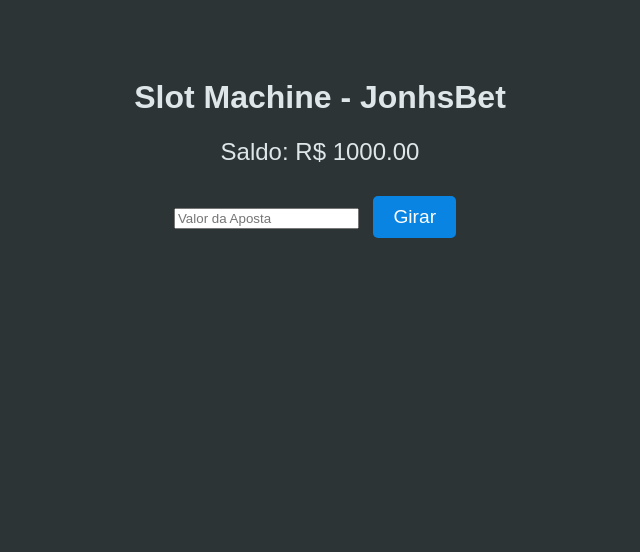
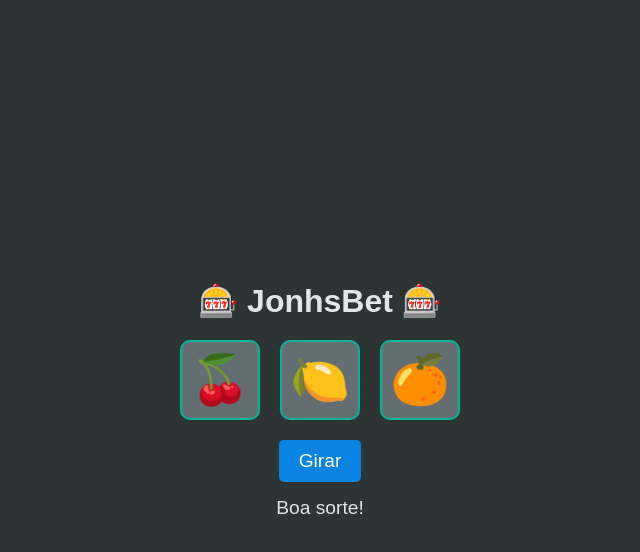
Before and after one commit to jpfachina01/Jonhsbet-Slotmachine, a plain HTML site: page index.html in a window 1280 px wide. Shown: the whole page, without its empty margins (320-960 px from the left). Drawn offline with Linux system fonts and the light colour scheme.

Commit message:
Update index.html

```diff
--- a/index.html
+++ b/index.html
@@ -3,75 +3,18 @@
 <head>
     <meta charset="UTF-8">
     <meta name="viewport" content="width=device-width, initial-scale=1.0">
-    <title>Slot Machine - JonhsBet</title>
-    <style>
-        body {
-            font-family: Arial, sans-serif;
-            background-color: #2d3436;
-            color: #dfe6e9;
-            text-align: center;
-            padding: 50px;
-        }
-        .balance {
-            font-size: 1.5rem;
-            margin-bottom: 20px;
-        }
-        .button {
-            padding: 10px 20px;
-            font-size: 1.2rem;
-            background-color: #0984e3;
-            color: white;
-            border: none;
-            border-radius: 5px;
-            cursor: pointer;
-            margin: 10px;
-        }
-        .button:hover {
-            background-color: #74b9ff;
-        }
-        .result {
-            margin-top: 20px;
-            font-size: 1.5rem;
-        }
-    </style>
-</head>
-<body>
-    <h1>Slot Machine - JonhsBet</h1>
-    <div class="balance">Saldo: R$ <span id="saldo">1000.00</span></div>
-    <input type="number" id="aposta" placeholder="Valor da Aposta" min="10" step="10">
-    <button class="button" onclick="jogar()">Girar</button>
-    <div class="result" id="resultado"></div>
-
-    <script>
-        let saldo = 1000.00;
-
-        function atualizarSaldo() {
-            document.getElementById("saldo").textContent = saldo.toFixed(2);
-        }
-
-        function jogar() {
-            const aposta = parseFloat(document.getElementById("aposta").value);
-            if (isNaN(aposta) || aposta <= 0 || aposta > saldo) {
-                alert("Por favor, insira um valor válido para a aposta.");
-                return;
-            }
-
-            saldo -= aposta; // Deduz a aposta do saldo
-            atualizarSaldo();
-
-            const ganhou = Math.random() < 0.3; // 30% de chance de ganhar
-            const resultado = document.getElementById("resultado");
-
-            if (ganhou) {
-                const premio = aposta * 3; // Ganho de R$300 se ganhar
-                saldo += premio; // Adiciona o prêmio ao saldo
-                resultado.textContent = `Parabéns! Você ganhou R$${premio.toFixed(2)}!`;
-            } else {
-                resultado.textContent = `Você perdeu R$${aposta.toFixed(2)}.`;
-            }
-
-            atualizarSaldo();
-        }
-    </script>
+    <title>JonhsBet - Slot Machine</title>
+    <link rel="stylesheet" href="style.css">
+<div class="container">
+        <h1>🎰 JonhsBet 🎰</h1>
+        <div class="slots">
+            <div class="slot" id="slot1">🍒</div>
+            <div class="slot" id="slot2">🍋</div>
+            <div class="slot" id="slot3">🍊</div>
+        </div>
+        <button id="spinButton">Girar</button>
+        <p id="message">Boa sorte!</p>
+    </div>
+    <script src="script.js"></script>
 </body>
 </html>
```
